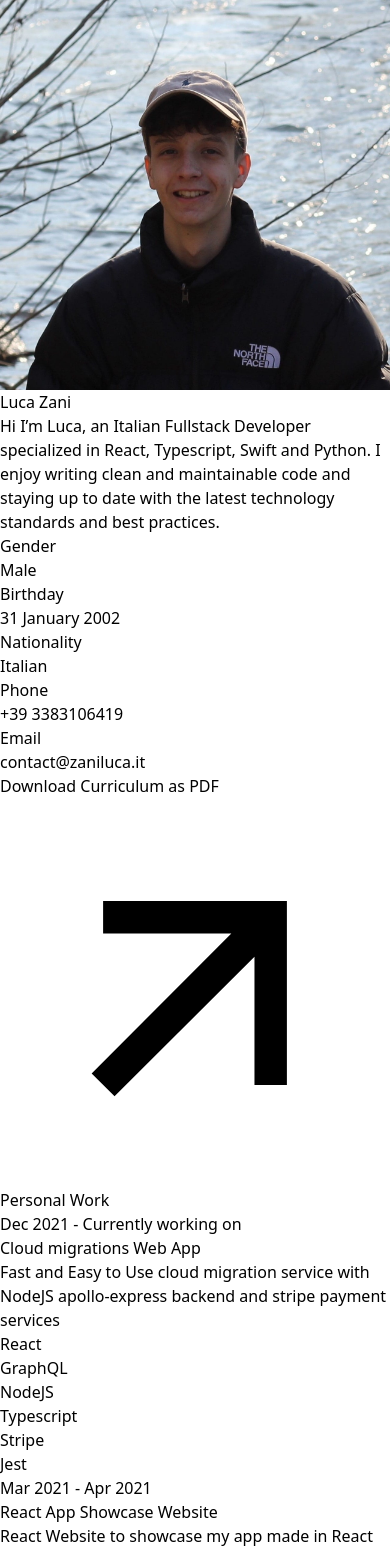
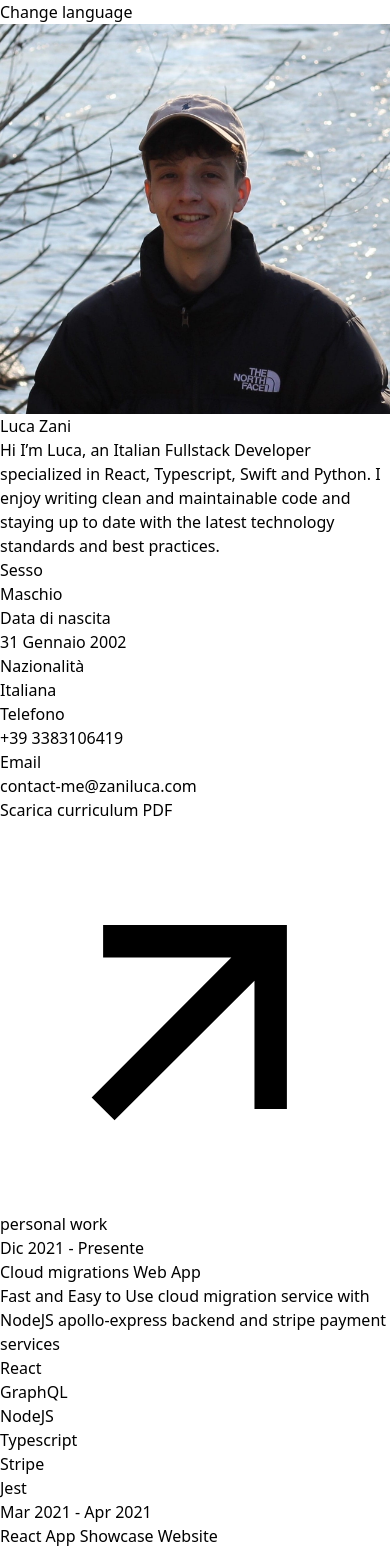
Before and after one commit to zaniluca/zaniluca.com, a Next.js app: page /curriculum in a window 390 px wide. Shown: the top 1552 px of the page. Built offline with nearby package versions, Linux system fonts and the light colour scheme; a web font is replaced by a local one.

Commit message:
Added i18n

```diff
--- a/components/EducationCard.tsx
+++ b/components/EducationCard.tsx
@@ -1,4 +1,5 @@
 import { motion, Variants } from "framer-motion";
+import { useTranslation } from "react-i18next";
 import LinkButton from "./LinkButton";
 
 const wrapper: Variants = {
@@ -42,6 +43,8 @@ const EducationCard: React.FC<EducationCardProps> = ({
   description,
   datespan,
 }) => {
+  const { t } = useTranslation();
+
   return (
     <motion.div
       variants={wrapper}
@@ -72,7 +75,7 @@ const EducationCard: React.FC<EducationCardProps> = ({
         <motion.div variants={text}>
           <LinkButton
             className="mt-2"
-            text="Certification"
+            text={t("education.button_text")}
             href={certificationHref}
           />
         </motion.div>
--- a/components/HeadingSection.tsx
+++ b/components/HeadingSection.tsx
@@ -1,8 +1,11 @@
+import { useTranslation } from "react-i18next";
 import LinkButton from "./LinkButton";
 
 type HeadingSectionProps = {};
 
 const HeadingSection: React.FC<HeadingSectionProps> = () => {
+  const { t } = useTranslation();
+
   return (
     <div>
       <div>
@@ -22,21 +25,33 @@ const HeadingSection: React.FC<HeadingSectionProps> = () => {
           Luca Zani
         </h1>
         <p className="mt-4 max-w-screen-md text-lg font-normal leading-6 text-neutral-500">
-          Hi I’m Luca, an Italian Fullstack Developer specialized in React,
-          Typescript, Swift and Python. I enjoy writing clean and maintainable
-          code and staying up to date with the latest technology standards and
-          best practices.
+          {t("heading.bio")}
         </p>
         <div className="grid grid-cols-1 gap-4 py-8 sm:grid-cols-3">
-          <InfoCell name="Gender" value="Male" />
-          <InfoCell name="Birthday" value="31 January 2002" />
-          <InfoCell name="Nationality" value="Italian" />
-          <InfoCell name="Phone" value="+39 3383106419" />
-          <InfoCell name="Email" value="contact@zaniluca.it" />
+          <InfoCell
+            name={t("heading.info.gender.name")}
+            value={t("heading.info.gender.value")}
+          />
+          <InfoCell
+            name={t("heading.info.birthday.name")}
+            value={t("heading.info.birthday.value")}
+          />
+          <InfoCell
+            name={t("heading.info.nationality.name")}
+            value={t("heading.info.nationality.value")}
+          />
+          <InfoCell
+            name={t("heading.info.phone.name")}
+            value="+39 3383106419"
+          />
+          <InfoCell
+            name={t("heading.info.email.name")}
+            value="contact-me@zaniluca.com"
+          />
         </div>
         <LinkButton
           className="mt-5 text-base"
-          text="Download Curriculum as PDF"
+          text={t("heading.download_button")}
           href="#"
         />
       </div>
--- /dev/null
+++ b/lib/i18n/config.ts
@@ -0,0 +1,21 @@
+import i18n from "i18next";
+import { initReactI18next } from "react-i18next";
+
+i18n.use(initReactI18next).init({
+  fallbackLng: "en",
+  resources: {
+    en: {
+      curriculum: require("./locales/en/curriculum.json"),
+    },
+    it: {
+      curriculum: require("./locales/it/curriculum.json"),
+    },
+  },
+
+  ns: ["curriculum"],
+  defaultNS: "curriculum",
+});
+
+i18n.languages = ["en", "it"];
+
+export default i18n;
--- /dev/null
+++ b/lib/i18n/locales/en/curriculum.json
@@ -0,0 +1,74 @@
+{
+  "heading": {
+    "bio": "Hi I’m Luca, an Italian Fullstack Developer specialized in React, Typescript, Swift and Python. I enjoy writing clean and maintainable code and staying up to date with the latest technology standards and best practices.",
+    "info": {
+      "gender": {
+        "name": "Gender",
+        "value": "Male"
+      },
+      "birthday": {
+        "name": "Birthday",
+        "value": "31 January 2002"
+      },
+      "nationality": {
+        "name": "Nationality",
+        "value": "Italian"
+      },
+      "phone": {
+        "name": "Phone",
+        "value": "+39 3383106419"
+      },
+      "email": {
+        "name": "Email",
+        "value": "contact-me@zaniluca.com"
+      }
+    },
+    "download_button": "Download Curriculum as PDF"
+  },
+  "personal_work": {
+    "headline": "personal work",
+    "cloudmover": {
+      "datespan": "Dec 2021 - Currently working on",
+      "name": "Cloud migrations Web App",
+      "description": "Fast and Easy to Use cloud migration service with NodeJS apollo-express backend and stripe payment services"
+    },
+    "iregistro_website": {
+      "datespan": "Mar 2021 - Apr 2021",
+      "name": "React App Showcase Website",
+      "description": "React Website to showcase my app made in React with the NextJs Framework and Tailwind CSS"
+    },
+    "iregistro": {
+      "datespan": "June 2020 - Feb 2021",
+      "name": "Fullstack iOS App",
+      "description": "Swift native iOS app with custom Python Flask API that scrapes data from schools websites and helps students staying up to date"
+    },
+    "button_text": "Check it out"
+  },
+  "education": {
+    "headline": "education",
+    "polimi": {
+      "datespan": "2021 - Present",
+      "name": "Computer Engineering",
+      "description": "Currently studying “Computer Engineering” at Politecnico di Milano"
+    },
+    "itis": {
+      "datespan": "2016 - 2019",
+      "name": "Perito Informatico",
+      "description": "Ottenuto con valutazione 100 e lode la qualifica di “Perito Informatico” presso l’IIS Janello Torriani di Cremona"
+    },
+    "cisco": {
+      "datespan": "2019 - 2020",
+      "name": "CCNA Routing and Switching",
+      "description": "Ottenuto con valutazione 100 e lode la qualifica di “Perito Informatico” presso l’IIS Janello Torriani di Cremona"
+    },
+    "button_text": "Certification"
+  },
+  "language": {
+    "headline": "language skills",
+    "english_written": "English Written (B2)",
+    "english_spoken": "English Spoken (B1)",
+    "italian": "Italian (native)",
+    "button_text": "Certification"
+  },
+  "disclaimer": "Autorizzo il trattamento dei miei dati personali presenti nel CV ai sensi dell’art. 13 d. lgs. 30 giugno 2003 n. 196 - “Codice in materia di protezione dei dati personali” e dell’art. 13 GDPR 679/16 - “Regolamento europeo sulla protezione dei dati personali”"
+}
--- /dev/null
+++ b/lib/i18n/locales/it/curriculum.json
@@ -0,0 +1,74 @@
+{
+  "heading": {
+    "bio": "Hi I’m Luca, an Italian Fullstack Developer specialized in React, Typescript, Swift and Python. I enjoy writing clean and maintainable code and staying up to date with the latest technology standards and best practices.",
+    "info": {
+      "gender": {
+        "name": "Sesso",
+        "value": "Maschio"
+      },
+      "birthday": {
+        "name": "Data di nascita",
+        "value": "31 Gennaio 2002"
+      },
+      "nationality": {
+        "name": "Nazionalità",
+        "value": "Italiana"
+      },
+      "phone": {
+        "name": "Telefono",
+        "value": "+39 3383106419"
+      },
+      "email": {
+        "name": "Email",
+        "value": "contact-me@zaniluca.com"
+      }
+    },
+    "download_button": "Scarica curriculum PDF"
+  },
+  "personal_work": {
+    "headline": "personal work",
+    "cloudmover": {
+      "datespan": "Dic 2021 - Presente",
+      "name": "Cloud migrations Web App",
+      "description": "Fast and Easy to Use cloud migration service with NodeJS apollo-express backend and stripe payment services"
+    },
+    "iregistro_website": {
+      "datespan": "Mar 2021 - Apr 2021",
+      "name": "React App Showcase Website",
+      "description": "React Website to showcase my app made in React with the NextJs Framework and Tailwind CSS"
+    },
+    "iregistro": {
+      "datespan": "Giu 2020 - Feb 2021",
+      "name": "Fullstack iOS App",
+      "description": "Swift native iOS app with custom Python Flask API that scrapes data from schools websites and helps students staying up to date"
+    },
+    "button_text": "Check it out"
+  },
+  "education": {
+    "headline": "education",
+    "polimi": {
+      "datespan": "2021 - Presente",
+      "name": "Ingegneria informatica",
+      "description": "Al momento sto proseguendo gli studi in “Ingegneria informatica” presso il Politecnico di Milano"
+    },
+    "itis": {
+      "datespan": "2016 - 2019",
+      "name": "Perito Informatico",
+      "description": "Ottenuto con valutazione 100 e lode la qualifica di “Perito Informatico” presso l’IIS Janello Torriani di Cremona"
+    },
+    "cisco": {
+      "datespan": "2019 - 2020",
+      "name": "CCNA Routing and Switching",
+      "description": "Ottenuto con valutazione 100 e lode la qualifica di “Perito Informatico” presso l’IIS Janello Torriani di Cremona"
+    },
+    "button_text": "Certificazione"
+  },
+  "language": {
+    "headline": "language skills",
+    "english_written": "Inglese scritto (B2)",
+    "english_spoken": "Inglese parlato (B1)",
+    "italian": "Italiano (lingua madre)",
+    "button_text": "Certificazione"
+  },
+  "disclaimer": "Autorizzo il trattamento dei miei dati personali presenti nel CV ai sensi dell’art. 13 d. lgs. 30 giugno 2003 n. 196 - “Codice in materia di protezione dei dati personali” e dell’art. 13 GDPR 679/16 - “Regolamento europeo sulla protezione dei dati personali”"
+}
--- a/package.json
+++ b/package.json
@@ -8,9 +8,11 @@
   "dependencies": {
     "classnames": "^2.3.1",
     "framer-motion": "^6.2.4",
+    "i18next": "^21.6.11",
     "next": "12.0.10",
     "react": "^17.0.2",
-    "react-dom": "^17.0.2"
+    "react-dom": "^17.0.2",
+    "react-i18next": "^11.15.4"
   },
   "devDependencies": {
     "@types/node": "^17.0.15",
--- a/pages/_app.tsx
+++ b/pages/_app.tsx
@@ -1,4 +1,5 @@
 import "../styles/globals.css";
+import "../lib/i18n/config";
 import type { AppProps } from "next/app";
 
 function App({ Component, pageProps }: AppProps) {
--- a/pages/curriculum.tsx
+++ b/pages/curriculum.tsx
@@ -6,20 +6,37 @@ import HeadingSection from "../components/HeadingSection";
 import LanguageSkillsSection from "../components/LanguageSkillsSection";
 import PersonalWorkCard from "../components/PersonalWorkCard";
 import SectionHeading from "../components/SectionHeading";
+import { useTranslation } from "react-i18next";
+import { useRouter } from "next/router";
+import { useEffect } from "react";
 
 const CurriculumPage: NextPage = () => {
+  const { t, i18n } = useTranslation();
+  const router = useRouter();
+
+  useEffect(() => {
+    i18n.changeLanguage(router.locale);
+  }, [router.locale]);
+
   return (
     <div className="min-h-screen px-5">
+      <button
+        onClick={() =>
+          router.push("/curriculum", "/curriculum", { locale: "en" })
+        }
+      >
+        Change language
+      </button>
       <div className="mx-auto mt-12 w-full max-w-screen-lg">
         <HeadingSection />
         <Divider />
         <div className="mt-8">
-          <SectionHeading name="Personal Work" />
+          <SectionHeading name={t("personal_work.headline")} />
           <div className="mt-4 grid gap-8">
             <PersonalWorkCard
-              datespan="Dec 2021 - Currently working on"
-              name="Cloud migrations Web App"
-              description="Fast and Easy to Use cloud migration service with NodeJS apollo-express backend and stripe payment services"
+              datespan={t("personal_work.cloudmover.datespan")}
+              name={t("personal_work.cloudmover.name")}
+              description={t("personal_work.cloudmover.description")}
               tags={[
                 "React",
                 "GraphQL",
@@ -30,13 +47,29 @@ const CurriculumPage: NextPage = () => {
               ]}
             />
             <PersonalWorkCard
-              datespan="Mar 2021 - Apr 2021"
-              name="React App Showcase Website"
-              description="React Website to showcase my app made in React with the NextJs Framework and Tailwind CSS"
+              datespan={t("personal_work.iregistro_website.datespan")}
+              name={t("personal_work.iregistro_website.name")}
+              description={t("personal_work.iregistro_website.description")}
               href="https://iregistro.it"
               tags={["React", "NextJs", "Github", "Figma"]}
             >
               <a href="https://iregistro.it">
+                <div className="group relative inline-flex h-52 w-full items-center justify-end overflow-hidden rounded-2xl bg-neutral-100 hover:bg-neutral-50 sm:w-52">
+                  <img
+                    className="absolute w-56 transition-transform group-hover:scale-110 sm:w-48"
+                    src="/images/iregistro-macbook.png"
+                  />
+                </div>
+              </a>
+            </PersonalWorkCard>
+            <PersonalWorkCard
+              datespan={t("personal_work.iregistro.datespan")}
+              name={t("personal_work.iregistro.name")}
+              description={t("personal_work.iregistro.description")}
+              href="https://apps.apple.com/it/app/iregistro-diario-scuola/id1546399019"
+              tags={["Swift", "Flask Python", "REST", "MVVM", "Core Data"]}
+            >
+              <a href="https://apps.apple.com/it/app/iregistro-diario-scuola/id1546399019">
                 <div className="group relative inline-flex h-52 w-full items-end justify-center overflow-hidden rounded-2xl bg-neutral-100 hover:bg-neutral-50 sm:w-52">
                   <img
                     className="absolute w-32 transition-transform group-hover:scale-110 sm:w-28"
@@ -45,52 +78,34 @@ const CurriculumPage: NextPage = () => {
                 </div>
               </a>
             </PersonalWorkCard>
-            <PersonalWorkCard
-              datespan="June 2020 - Feb 2021"
-              name="Fullstack iOS App"
-              description="Swift native iOS app with custom Python Flask API that scrapes data from schools websites and helps students staying up to date"
-              href="https://apps.apple.com/it/app/iregistro-diario-scuola/id1546399019"
-              tags={["Swift", "Flask Python", "REST", "MVVM", "Core Data"]}
-            >
-              <a href="https://apps.apple.com/it/app/iregistro-diario-scuola/id1546399019">
-                <div className="group relative inline-flex h-52 w-full items-center justify-end overflow-hidden rounded-2xl bg-neutral-100 hover:bg-neutral-50 sm:w-52">
-                  <img
-                    className="absolute w-56 transition-transform group-hover:scale-110 sm:w-48"
-                    src="/images/iregistro-macbook.png"
-                  />
-                </div>
-              </a>
-            </PersonalWorkCard>
           </div>
         </div>
         <Divider />
         <div className="mt-8">
-          <SectionHeading name="Education" />
+          <SectionHeading name={t("education.headline")} />
           <div className="mt-8 grid gap-8 sm:mt-4">
             <EducationCard
-              datespan="2021 - Present"
-              name="Computer Engineering"
-              description="Currently studying “Computer Engineering” at Politecnico di Milano"
+              datespan={t("education.polimi.datespan")}
+              name={t("education.polimi.name")}
+              description={t("education.polimi.description")}
             />
             <EducationCard
-              datespan="2016 - 2019"
-              name="Perito Informatico"
-              description="Ottenuto con valutazione 100 e lode la qualifica di “Perito Informatico”
-        presso l’IIS Janello Torriani di Cremona"
+              datespan={t("education.itis.datespan")}
+              name={t("education.itis.name")}
+              description={t("education.itis.description")}
               certificationHref="#"
             />
             <EducationCard
-              datespan="2019 - 2020"
-              name="CCNA Routing and Switching"
-              description="Ottenuto con valutazione 100 e lode la qualifica di “Perito Informatico”
-        presso l’IIS Janello Torriani di Cremona"
+              datespan={t("education.cisco.datespan")}
+              name={t("education.cisco.name")}
+              description={t("education.cisco.description")}
               certificationHref="#"
             />
           </div>
         </div>
         <Divider />
         <div className="mt-8">
-          <SectionHeading name="Language skills" />
+          <SectionHeading name={t("language.headline")} />
           <LanguageSkillsSection />
         </div>
       </div>
```
Also changed, not shown: components/Disclaimer.tsx (+4 -4 lines), components/LanguageScore.tsx (+6 -3 lines), components/LanguageSkillsSection.tsx (+6 -3 lines), components/PersonalWorkCard.tsx (+8 -1 lines), 1 other file (tests, documents, lock files or other folders).
